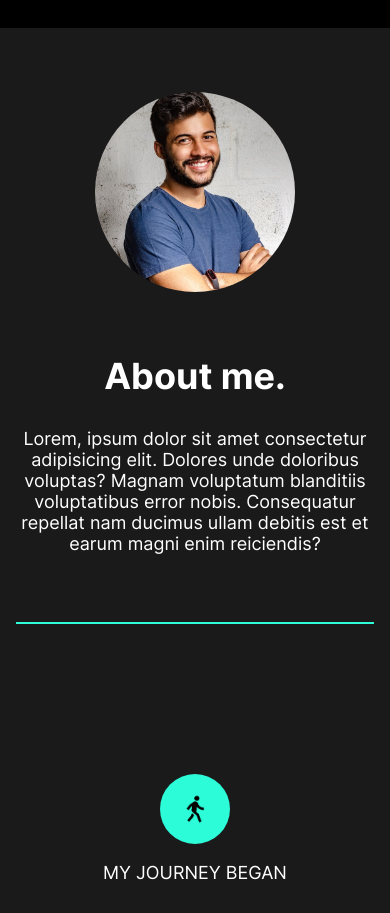
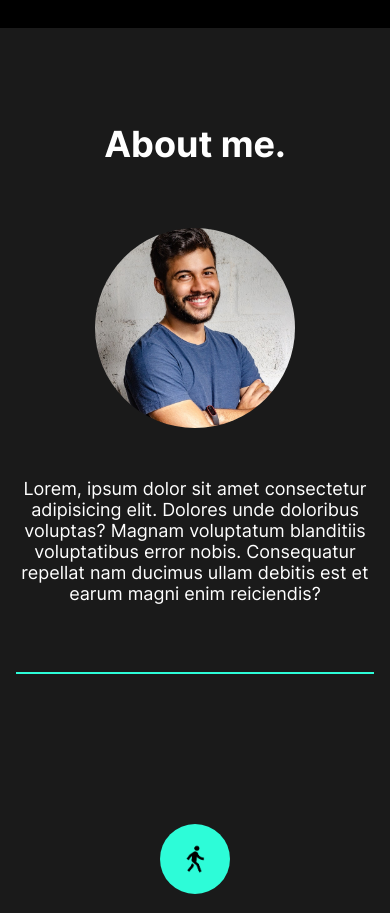
Before and after one commit to adayreyes/adayreyes.de, an Angular app: page / in a window 390 px wide. Shown: the part 5020-5933 px from the top of the page. Built offline with nearby package versions, Linux system fonts and the light colour scheme.

Commit message:
responsive issues fixed

```diff
--- a/src/app/about-me/about-me.component.html
+++ b/src/app/about-me/about-me.component.html
@@ -1,5 +1,6 @@
 <section id="about">
     <div class="about-container">
+        <h2 class="responsive-title">About me.</h2>
         <img class="about-img" src="../assets/img/yeray_gonzalez.jpg" alt="">
         <div class="about-text">
             <h2>About me.</h2>
--- a/src/app/about-me/about-me.component.scss
+++ b/src/app/about-me/about-me.component.scss
@@ -10,6 +10,10 @@ section{
         border-radius: 100%;
         object-fit: cover;
     }
+}
+
+.responsive-title{
+    display: none;
 }
 .about-container{
     display: flex;
@@ -62,4 +66,13 @@ section{
         flex-direction: column;
         gap: 2rem;
     }
+    .responsive-title{
+        display: block;
+    }
+    .about-text{
+        h2{
+            display: none;
+        }
+    }
+
 }
--- a/src/app/contact-me/contact-me.component.scss
+++ b/src/app/contact-me/contact-me.component.scss
@@ -15,7 +15,6 @@ h2{
     form{
         display: flex;
         flex-direction: column;
-        width: 95%;
         max-width: 600px;
         gap: 1rem;
 
@@ -54,6 +53,7 @@ h2{
             font-size: var(--p);
             background-color: black;
             color: var(--secundary);
+            margin-right: 40px;
             border: none;
             border: 2px solid var(--secundary);
             cursor: pointer;
@@ -76,6 +76,7 @@ h2{
 
             button{
                 align-self: unset;
+                margin-right: 0;
             }
         }
         }
--- a/src/app/work/work.component.scss
+++ b/src/app/work/work.component.scss
@@ -33,6 +33,7 @@ section{
     gap: 3rem;
     flex-wrap: wrap;
     justify-content: center;
+    width: 100%;
     max-width: 1000px;
 }
 
--- a/src/styles.scss
+++ b/src/styles.scss
@@ -50,6 +50,7 @@ p{
     font-size: 18px;
 }
 
+
 @media(max-width:700px){
     section > *{
         margin: 0 1rem;
```
